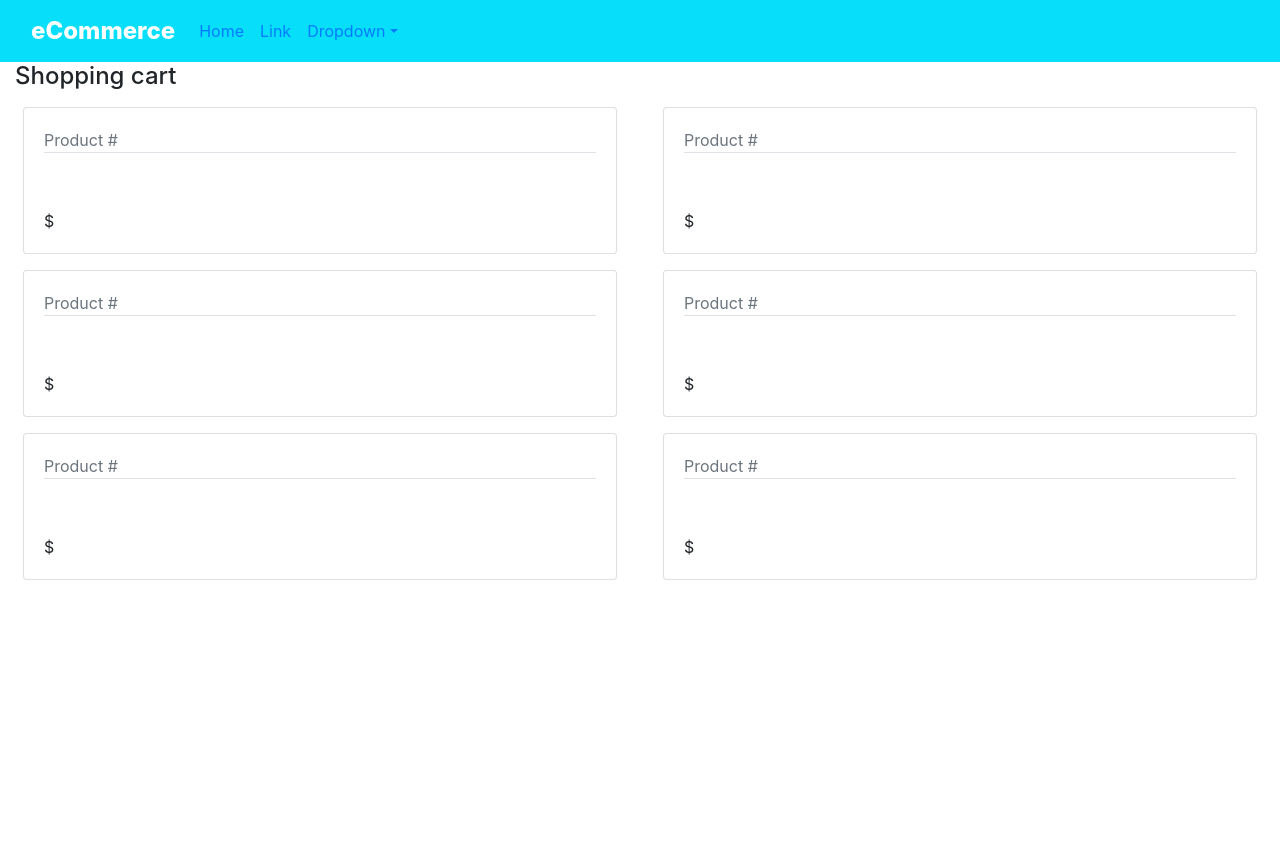
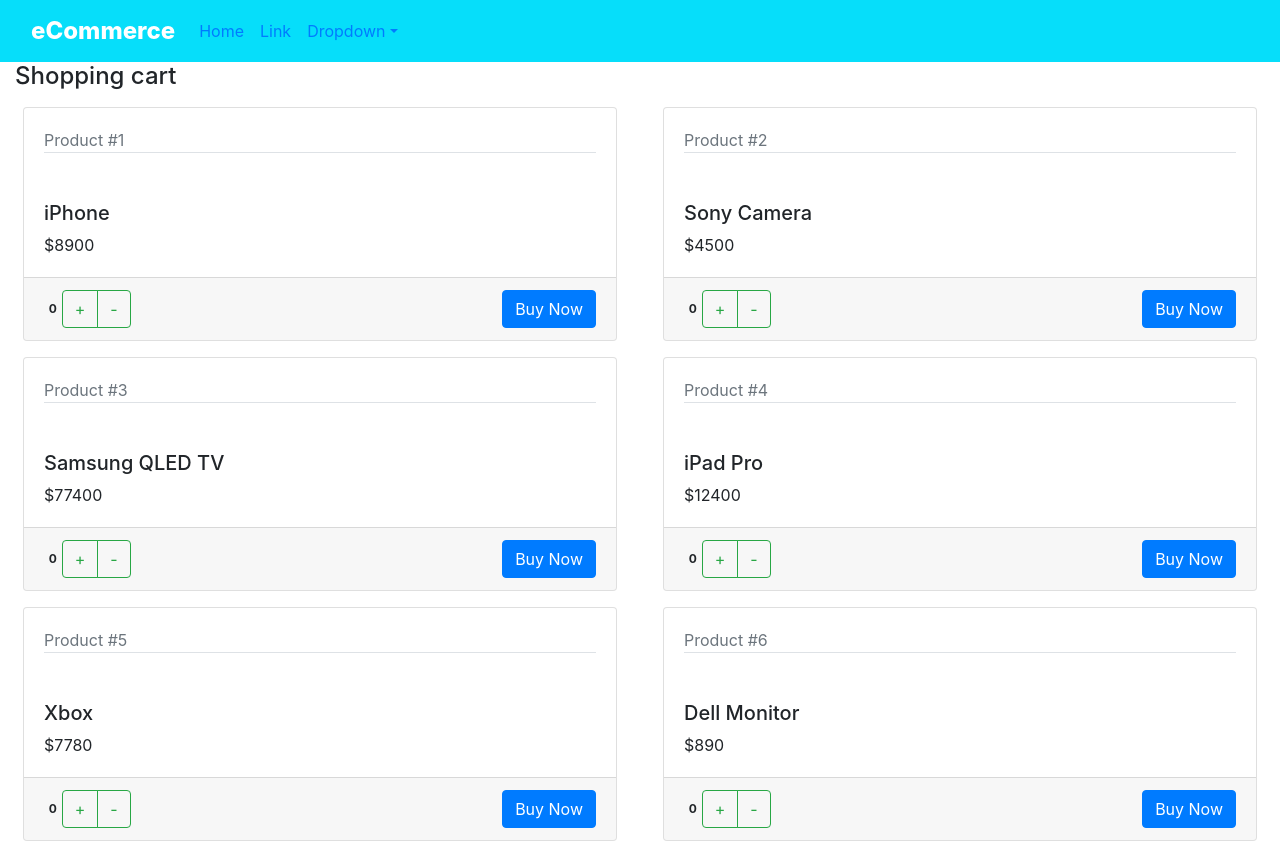
Before and after one commit to OoohSam/E-COMMERSE-STARTER, a React (Create React App) app: page / in a window 1280 px wide. Before the commit the page ends 800 px from the top, so only its background shows below. Built offline with nearby package versions, Linux system fonts and the light colour scheme.

Commit message:
thursday

```diff
--- a/src/App.jsx
+++ b/src/App.jsx
@@ -18,6 +18,8 @@
 
         <ShoppingCart />
 
+        {/* <CustomersList/> */}
+
 
 
       </React.Fragment>
--- a/src/CustomersList.jsx
+++ b/src/CustomersList.jsx
@@ -89,7 +89,7 @@
 
   onRefreshClick = () => {
     this.setState({
-      customerCount: 9009,
+      customerCount: this.state.customerCount + 9090,
     });
   };
 
--- a/src/Product.jsx
+++ b/src/Product.jsx
@@ -6,6 +6,7 @@
     id:this.props.id,
     productName:this.props.productName,
     price:this.props.price,
+    quantity:this.props.quantity
 
 
   };
@@ -18,33 +19,54 @@
             <div className="text-muted">Product #{this.state.id}</div>
             <h5 className="pt-5 border-top">{this.state.productName}</h5>
             <div>${this.state.price}</div>
+            {/* <div className="card-foote text-right">{this.props.children}</div> */}
+
           </div>
+          {/*the card-body ends here*/}
+            <div className="card-footer ">
+              <div className="float-left">
+                <span className="badge">{this.state.quantity}</span>
+
+                {/*THIS IS THE INCREMENT FUNCTION*/}
+
+                <div className="btn-group">
+                  <button className="btn btn-outline-success"
+                  onClick={ ()=>{
+                    this.props.onIncrement(this.state.productName)
+                  }}
+                  >
+                      +
+                  </button>
+
+                  {/*THIS IS THE DECREMENT FUNCTION*/}
+
+                  <button className="btn btn-outline-success"
+                   onClick={ ()=>{
+                     this.props.onDecrement(this.state.productName)
+                    }}
+                    >
+                      -
+                   </button>
+                </div>
+              </div>
+
+              {/*float-left ends here*/}
+
+              <div className="float-right">{this.props.children}
+              </div>
+              </div>
+              {/*card footer ends here*/}
         </div>
       </div>
     );
   }
+
+
 }
 
 
-// export default class Product extends Component{
-//   state={
-//     id:this.props.id,
-//     productName:this.props.productName,
-//     price:this.props.price,
-//   }
-//   render(){
-//     return(
-//       <div className="col-lg-5">
-//         Lorem ipsum dolor {this.state.price} sit amet consectetur adipisic
-//         ing elit. Dolor sapiente earum sit reiciendis? Quisquam
-//         temporibus nam obcaecati illo reprehenderit facilis dolore cons
-//         ectetur facere tenetu
-//         r, maxime et? Voluptatibus ea reprehenderit ipsum.
-//       </div>
-//     )
-//   }
-// }
+
 
 //remember that the render fuction dictates how the information should display to
 // the user
-//Yet another beautiful day to be alive and be coding
+//Yet ano
--- a/src/ShoppingCart.jsx
+++ b/src/ShoppingCart.jsx
@@ -8,7 +8,7 @@
       { id: 2, productName: "Sony Camera", price: 4500, quantity: 0 },
       { id: 3, productName: "Samsung QLED TV", price: 77400, quantity: 0 },
       { id: 4, productName: "iPad Pro", price: 12400, quantity: 0 },
-      { id: 5, productName: "Xbox", price: 7780, quantity: 0 },
+      { id: 5, productName: "Xbox", price: 7780, quantity:0 },
       { id: 6, productName: "Dell Monitor", price: 890, quantity: 0 },
     ],
   };
@@ -20,21 +20,73 @@
 
         <div className="row">
           {this.state.products.map((x) => {
-            let { id, productName, price} = x;
+            let { id, productName, price,quantity } = x;
+
             return <Product
-            key={id}
-            // id={id}
-            // productName={productName}
-            // price={price}
-            product ={x}
+              key={id}
+              id={id}
+              productName={productName}
+              price={price}
+              quantity={quantity}
+              onIncrement={this.handleIncrement}
+              onDecrement={this.handleDecrement}
 
-            />;
+              >
+                <button className="btn btn-primary" onClick={ ()=>{ this.buyNow(productName)}  }>Buy Now</button>
+            </Product>;
           })}
         </div>
       </div>
     );
   }
+
+  //render ends here
+
+  // updatethecount = ()=> {
+  //   console.log("this is what updating the count looks like")
+  //   this.setState
+  //   //THIS IS MY ALTERNATIVE TO //
+  // }
+
+
+
+
+ handleIncrement = (productName) =>{
+    console.log(typeof productName)
+    let allProducts = {...this.state.products}
+    let index = allProducts.indexOf(productName)
+    console.log(index)
+
+
+
+    // console.log("this is the increment function",productName);
+    // let allProducts = [...this.state.products]
+    // //this is the clone of the product array//
+    // let index = allProducts.indexOf(productName)
+    // console.log(index)
+
+
+
+  };
+
+  handleDecrement = (productName) =>{
+    console.log("this is the decrement functi",productName)
+
+
+  };
+
+  buyNow =(productName)=>{
+    console.log("this is the buy now function and its calling the",productName )
+  }
+
+
 }
 
-//i understand why we passed the component
-//kwanza though you must describe it
+// callMe =(Christine)=>{
+//   console.log("I am the one calling this baddie", Christine, "to come and see me")
+//
+
+//indie.addEventListener("click",()=>{
+//    callMe()
+//})
+// }
```
